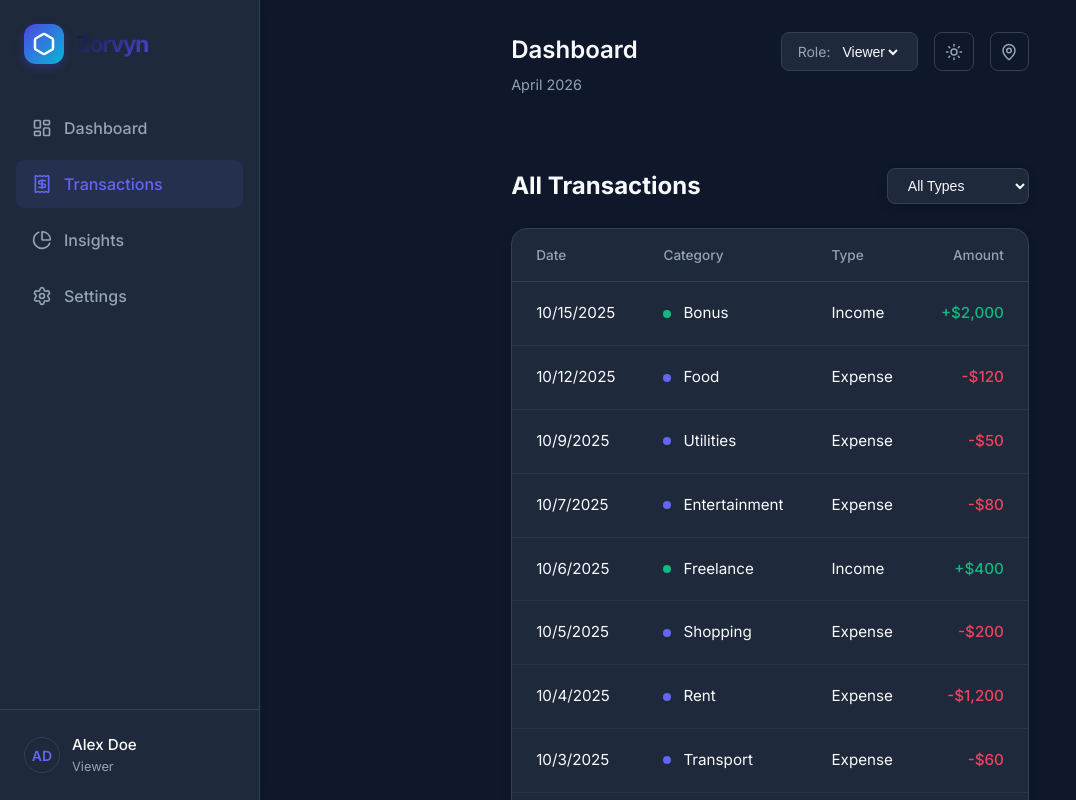
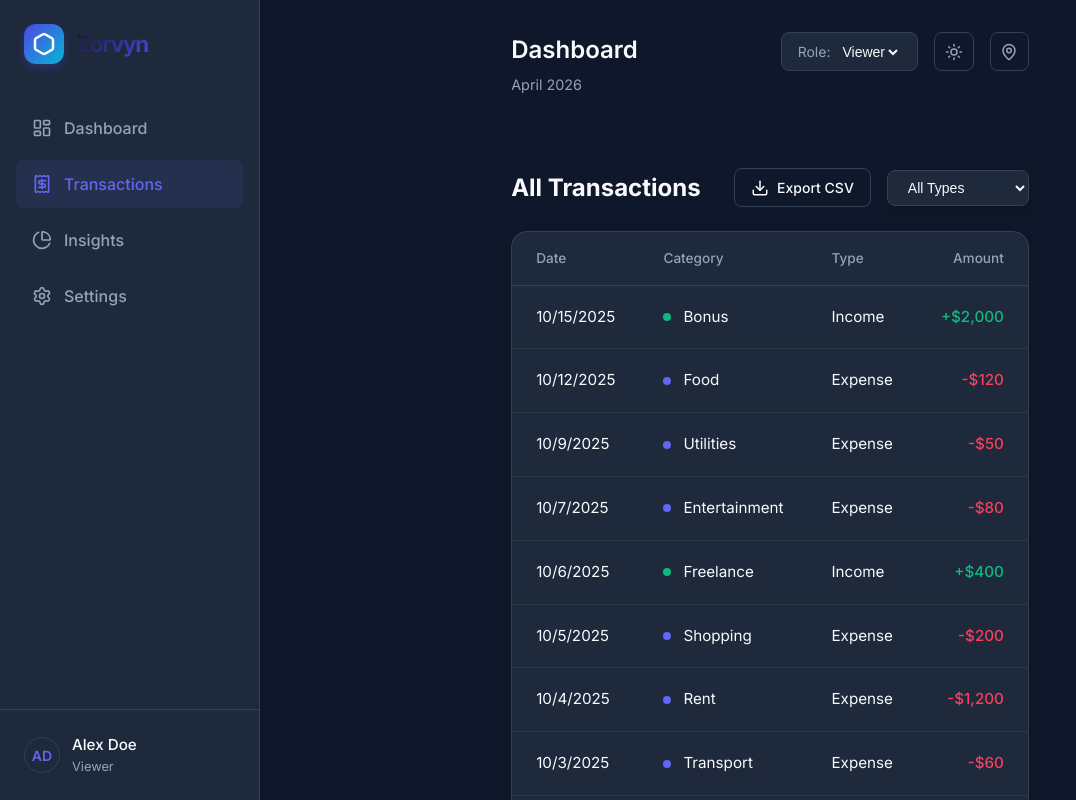
Before and after one commit to adityahacks123/Zorvyn, a React (Vite) app: page / in a window 1280 px wide. Both pictures are taken after a click on the item "Transactions". Shown: the whole page, without its empty margins (0-1076 px from the left). Built offline with nearby package versions, Linux system fonts and the light colour scheme.

Commit message:
Download functionality

```diff
--- a/src/pages/TransactionsPage.css
+++ b/src/pages/TransactionsPage.css
@@ -15,6 +15,26 @@
   display: flex;
   gap: 1rem;
   align-items: center;
+}
+
+.btn-outline-export {
+  display: flex;
+  align-items: center;
+  gap: 0.5rem;
+  background-color: transparent;
+  color: var(--color-text-main);
+  border: 1px solid var(--color-border);
+  padding: 0.6rem 1rem;
+  border-radius: var(--radius-md);
+  font-weight: 500;
+  font-size: 0.875rem;
+  transition: all var(--transition-fast);
+}
+
+.btn-outline-export:hover {
+  background-color: rgba(99, 102, 241, 0.05); /* very soft primary hover */
+  border-color: var(--color-primary);
+  color: var(--color-primary);
 }
 
 .filter-dropdown {
--- a/src/pages/TransactionsPage.jsx
+++ b/src/pages/TransactionsPage.jsx
@@ -1,7 +1,7 @@
 import React, { useState } from 'react';
 import Header from '../components/layout/Header';
 import { useFinance } from '../context/FinanceContext';
-import { Plus } from 'lucide-react';
+import { Plus, Download } from 'lucide-react';
 import TransactionModal from '../components/ui/TransactionModal';
 import './TransactionsPage.css';
 
@@ -15,13 +15,42 @@ const TransactionsPage = () => {
       return t.type === filter;
   }).sort((a, b) => new Date(b.date) - new Date(a.date));
 
+  const exportToCSV = () => {
+    const headers = ['Date', 'Type', 'Category', 'Amount'];
+    const rows = filteredTransactions.map(tx => [
+      new Date(tx.date).toLocaleDateString(),
+      tx.type,
+      tx.category,
+      tx.amount
+    ]);
+
+    const csvContent = [
+      headers.join(','),
+      ...rows.map(e => e.join(','))
+    ].join('\n');
+
+    const blob = new Blob([csvContent], { type: 'text/csv;charset=utf-8;' });
+    const link = document.createElement('a');
+    const url = URL.createObjectURL(blob);
+    link.setAttribute('href', url);
+    link.setAttribute('download', 'zorvyn_transactions.csv');
+    document.body.appendChild(link);
+    link.click();
+    document.body.removeChild(link);
+  };
+
   return (
     <div className="transactions-content">
-      <Header theme="dark" role={role} setRole={setRole} />
+      <Header />
 
       <div className="transactions-header">
         <h2 style={{ color: 'var(--color-text-main)' }}>All Transactions</h2>
         <div className="actions">
+          <button className="btn-outline-export" onClick={exportToCSV}>
+            <Download size={18} />
+            <span className="hide-mobile">Export CSV</span>
+          </button>
+
           <select value={filter} onChange={(e) => setFilter(e.target.value)} className="filter-dropdown glass-panel">
             <option value="All">All Types</option>
             <option value="Income">Income Only</option>
```
